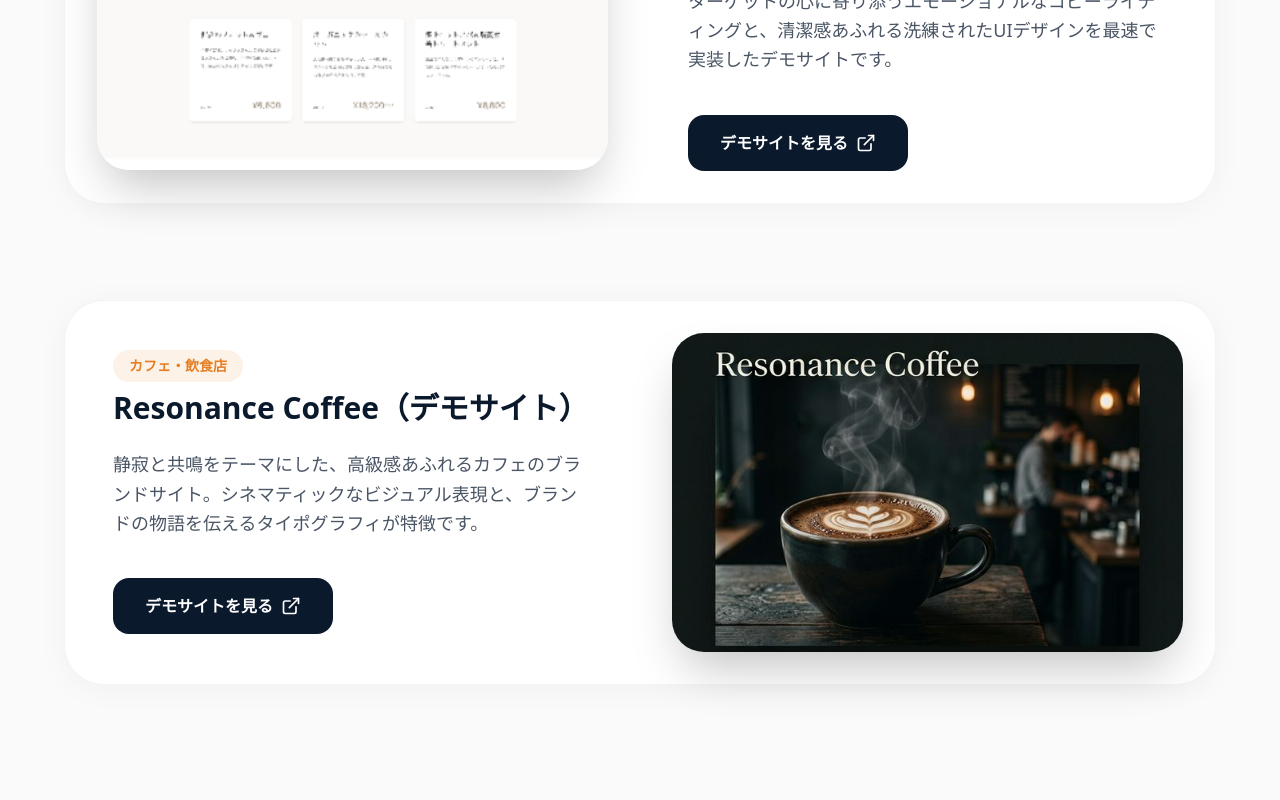
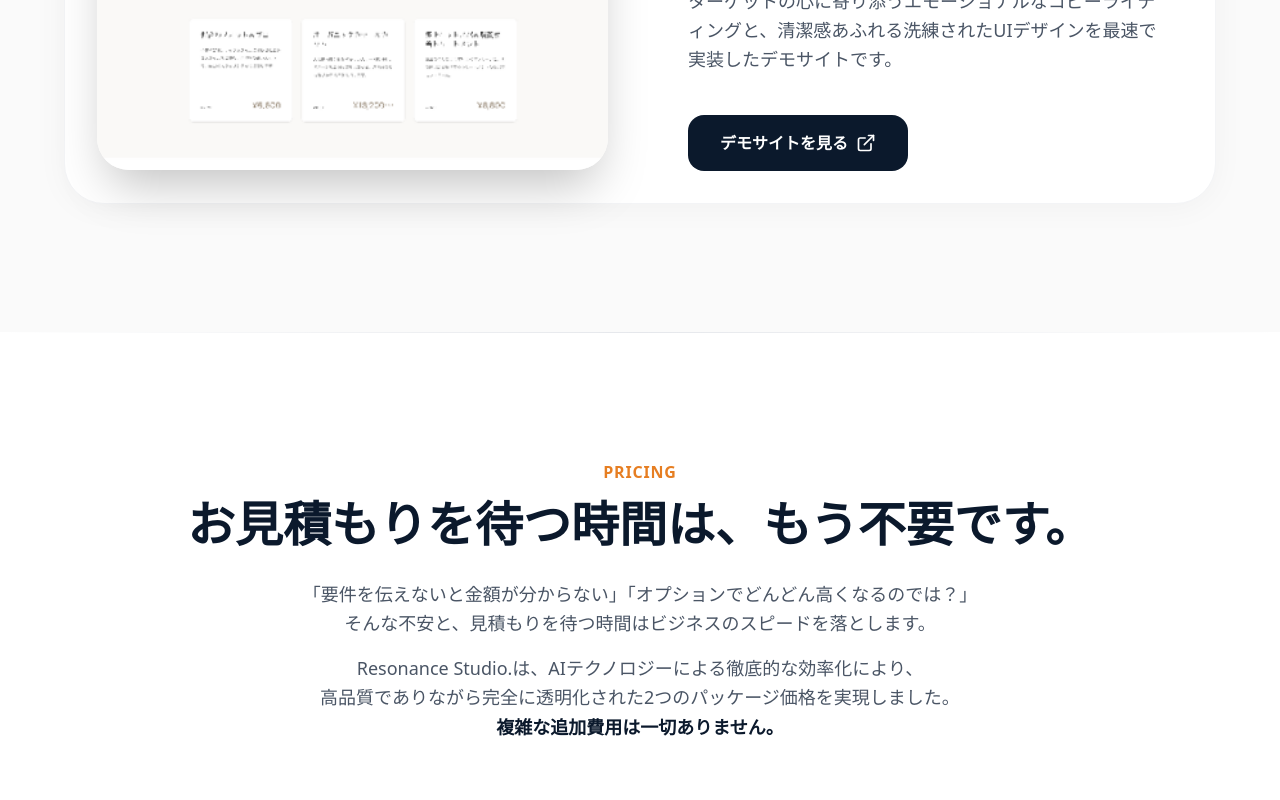
Before and after one commit to terror77x/resonance-studio-portfolio, a Next.js app: page / in a window 1280 px wide. Shown: the part 3839-4639 px from the top of the page. Built offline with nearby package versions, Linux system fonts and the light colour scheme; a web font is replaced by a local one.

Commit message:
feat: refine Works section and update contact link

```diff
--- a/src/components/Contact.tsx
+++ b/src/components/Contact.tsx
@@ -26,7 +26,9 @@ export default function Contact() {
           </p>
 
           <a
-            href="#"
+            href="https://forms.gle/c5trw8g5KDkuAf8fA"
+            target="_blank"
+            rel="noopener noreferrer"
             className="group inline-flex items-center justify-center px-8 md:px-12 py-5 md:py-6 text-lg md:text-xl font-bold text-[var(--color-navy)] bg-white hover:bg-gray-50 transition-all duration-300 rounded-full shadow-[0_0_40px_rgba(255,255,255,0.1)] hover:shadow-[0_0_60px_rgba(255,255,255,0.2)] hover:-translate-y-1"
           >
             ご相談・ご依頼はこちら
--- a/src/components/Works.tsx
+++ b/src/components/Works.tsx
@@ -32,13 +32,6 @@ export default function Works() {
               description: "ターゲットの心に寄り添うエモーショナルなコピーライティングと、清潔感あふれる洗練されたUIデザインを最速で実装したデモサイトです。",
               image: "/works/luminous.png",
               link: "https://demo01.resonance-studio.net/"
-            },
-            {
-              title: "Resonance Coffee（デモサイト）",
-              category: "カフェ・飲食店",
-              description: "静寂と共鳴をテーマにした、高級感あふれるカフェのブランドサイト。シネマティックなビジュアル表現と、ブランドの物語を伝えるタイポグラフィが特徴です。",
-              image: "/works/coffee.png",
-              link: "#"
             }
           ].map((work, index) => (
             <motion.div
```
